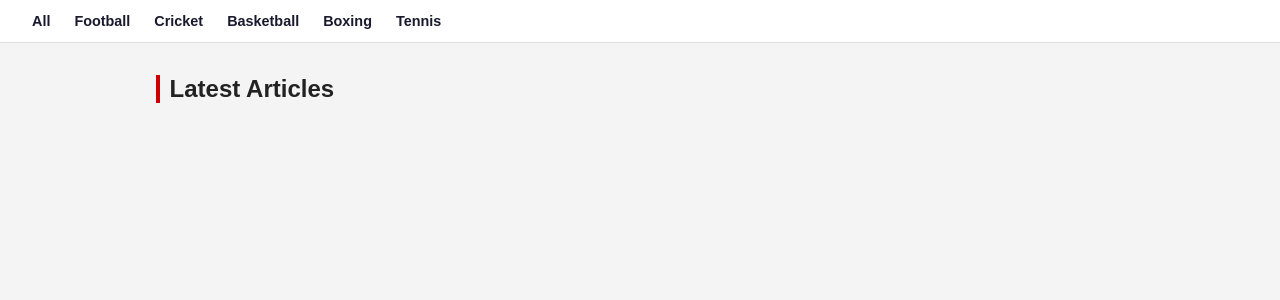
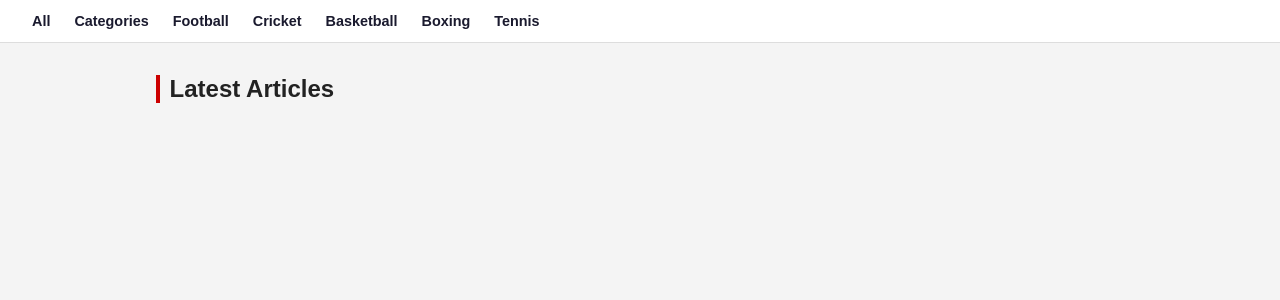
Before and after one commit to sulavvvvvgg/Sportsnews, a Flask app: page / in a window 1280 px wide. Shown: the part 62-362 px from the top of the page. Run offline with Flask 3, Linux system fonts and the light colour scheme; data that the repository does not hold is empty.

Commit message:
added categories crud feature with add edit and delete

```diff
--- a/templates/index.html
+++ b/templates/index.html
@@ -25,6 +25,7 @@
 
     <div class="category-bar">
         <a href="{{ url_for('home') }}">All</a>
+        <a href="{{ url_for('categories') }}">Categories</a>
         <a href="{{ url_for('home', category='football') }}">Football</a>
         <a href="{{ url_for('home', category='cricket') }}">Cricket</a>
         <a href="{{ url_for('home', category='basketball') }}">Basketball</a>
```
